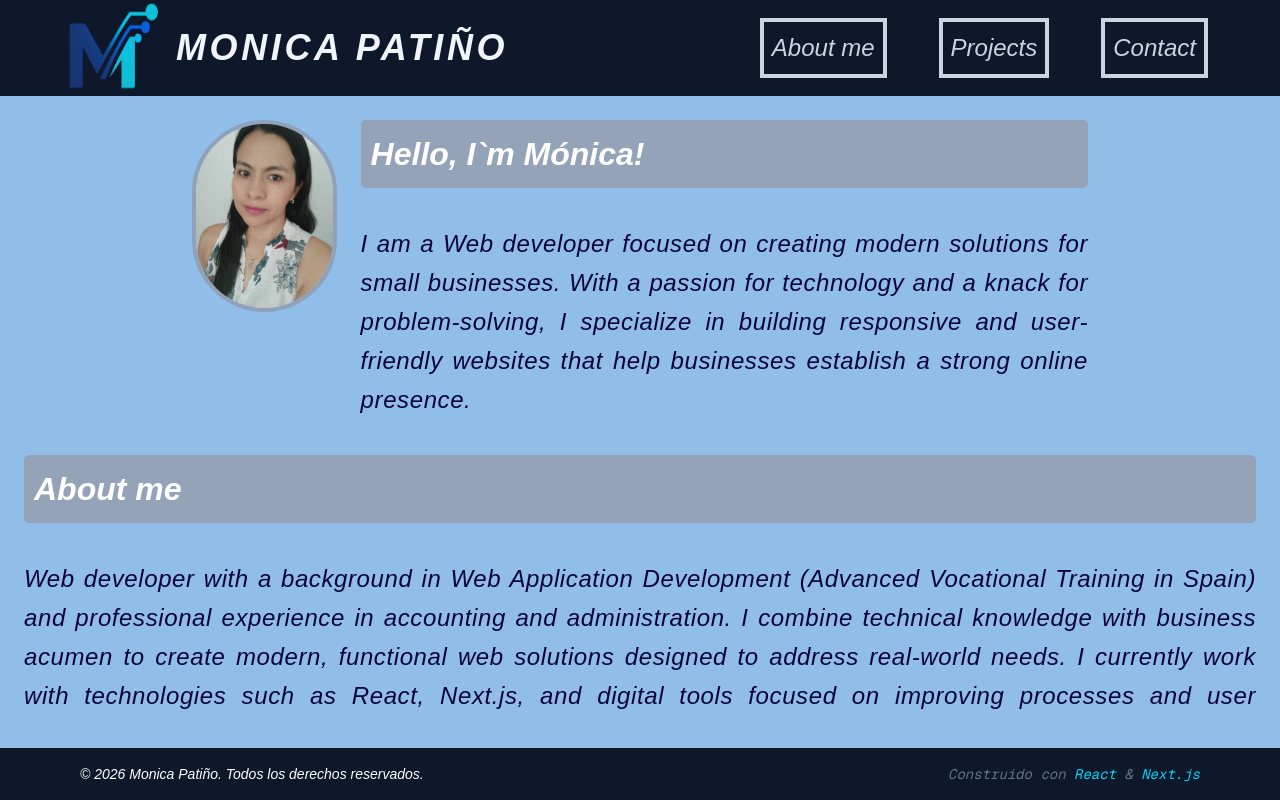
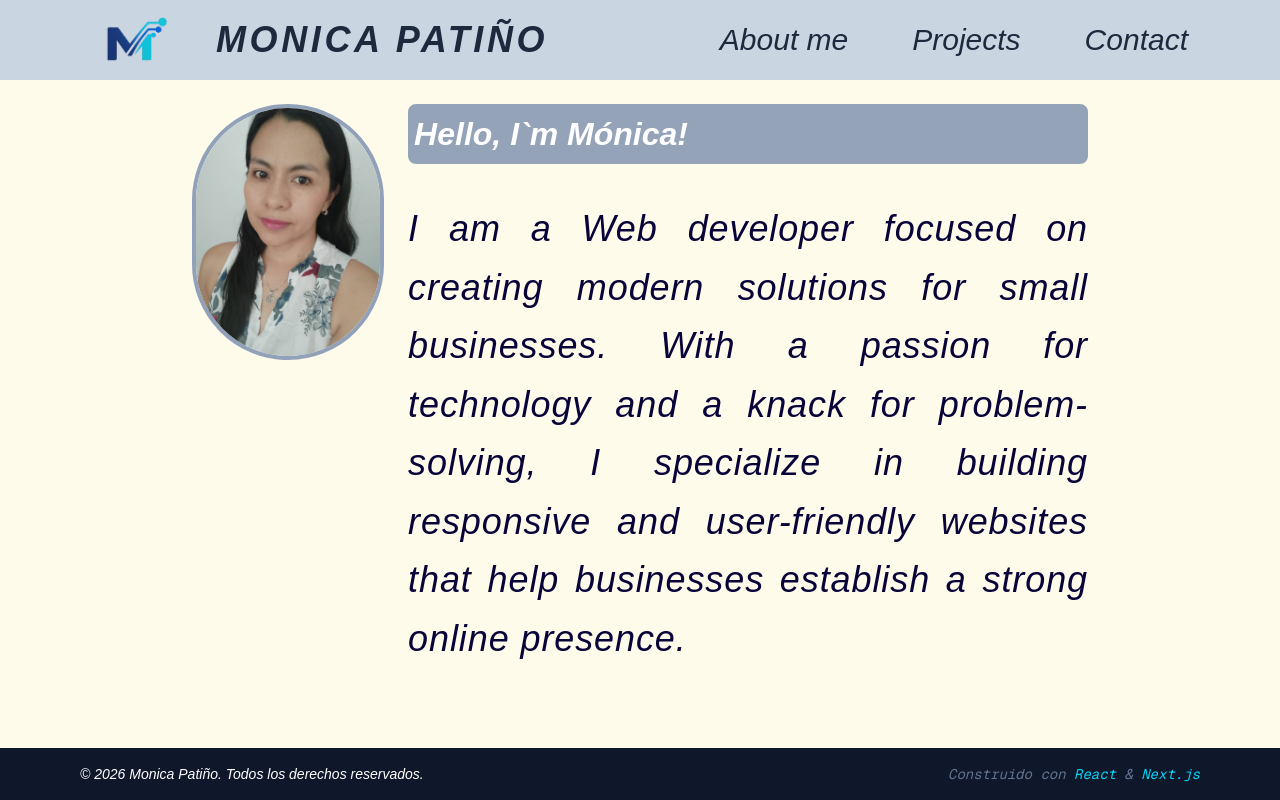
Before and after one commit to monik0908/portfolio-monica, a Next.js app: page / in a window 1280 px wide. Built offline with nearby package versions, Linux system fonts and the light colour scheme.

Commit message:
2junio cambio about me agrega imagen

```diff
--- a/app/globals.css
+++ b/app/globals.css
@@ -2,7 +2,7 @@
 
 /**colores principales en la web**/
 :root {
-  --background: #90bee9;
+  --background: rgb(248, 250, 252);
   --foreground: #080439;
 }
 
@@ -31,11 +31,12 @@ body {
 
 }
 h1 {
-  font-size: 32px;
+
   font-weight: bold;
   background-color: rgb(148, 163, 184);
   color: white;
-  padding: 10px;
-  border-radius: 5px;
+  padding: 6px;
+  border-radius: 8px;
+  font-size: 32px;
 
 }
--- a/app/page.tsx
+++ b/app/page.tsx
@@ -3,21 +3,21 @@ import Image from "next/image";
 export default function Home() {
   return (
 
-    <div className="grid grid-rows-[auto_1fr_auto] h-screen">
-      <header className="bg-slate-900 text-white p-1>">
+    <div className="grid grid-rows-[auto_1fr_auto] h-screen bg-amber-50">
+      <header className="bg-slate-300 text-slate-800 p-4">
         <div className="flex  justify-between items-center max-w-6xl mx-auto">
 
           {/*logo al lado izquierdo*/}
-          <div className="flex items-center gap-4" >
-            <Image src="/images/logo.png" alt="logo" width={90} height={60} className="w-24 h-24" />
-            <span className="font-bold text-4xl uppercase tracking-widest text-slate-100">Monica Patiño</span>
+          <div className="flex items-center gap-2" >
+            <Image src="/images/logo.png" alt="logo" width={120} height={120} className="object-contain w-36 h-12" />
+            <span className="font-bold text-4xl uppercase tracking-widest ">Monica Patiño</span>
           </div>
 
           {/*navegación al lado derecho*/}
-          <nav className="flex gap-9">
-            <a href="#about" className=" text-slate-300  hover:text-cyan-400 transition-colors border-4  m-2 p-2">About me</a>
-            <a href="#projects" className="text-slate-300  hover:text-cyan-400 transition-colors  border-4 m-2 p-2">Projects</a>
-            <a href="#contact" className="text-slate-300 hover:text-cyan-400 transition-colors border-4 m-2 p-2">Contact</a>
+          <nav className="flex items-center text-3xl gap-16 px-7 ">
+            <a href="#about" className="  hover:text-fuchsia-500 hover:text-4xl    transition-colors  py-1">About me</a>
+            <a href="#projects" className= " hover:text-fuchsia-500 hover:text-4xl transition-colors  py-1">Projects</a>
+            <a href="#contact" className="  hover:text-fuchsia-500 hover:text-4xl  transition-colors py-1">Contact</a>
           </nav>
         </div>
       </header>
@@ -28,24 +28,27 @@ export default function Home() {
             alt="fotomonica"
             width={100}
             height={100}
-          className="object-cover w-48 h-48 mx-auto mb-6 border-4 border-solid border-slate-400 rounded-full"
+            className="object-cover w-64 h-64 mx-auto mb-6 border-4 border-solid border-slate-400 rounded-full"
           />
-
           <div>
             <h1>Hello, I`m Mónica!</h1><br />
-        <p className="text-2xl tracking-wide leading-relaxed text-justify">I am a Web developer focused on creating modern solutions for small businesses. With a passion for technology and a knack for problem-solving, I specialize in building responsive and user-friendly websites that help businesses establish a strong online presence.</p><br />
+            <p className="text-2xl tracking-wide leading-relaxed text-4xl text-justify">I am a Web developer focused on creating modern solutions for small businesses. With a passion for technology and a knack for problem-solving, I specialize in building responsive and user-friendly websites that help businesses establish a strong online presence.</p><br />
 
           </div>
         </div>
+        <hr className="my-8 border-slate-400" />
+        <div id="about" className="flex flex-row gap-20 m-4 bg-amber-100">
+          <div>
           <h1>About me </h1><br />
-        <p className="text-2xl tracking-wide leading-relaxed text-justify">
+          <p className="text-2xl tracking-wide leading-relaxed text-4xl text-justify ">
             Web developer with a background in Web Application Development (Advanced Vocational Training in Spain) and professional experience in accounting and administration.
 
             I combine technical knowledge with business acumen to create modern, functional web solutions designed to address real-world needs. I currently work with technologies such as React, Next.js, and digital tools focused on improving processes and user experiences.
 
             I am particularly interested in developing web projects for small businesses, automation, and AI-powered solutions. I am passionate about learning and continuously improving my skills to create innovative and effective web applications.</p>
-        <br />
-
+          </div>
+          <Image src="/images/aboutme.jpg" alt="aboutme" width={640} height={480} className="object-contain w-auto h-auto mx-auto mb-6  " />
+        </div>
         <h1>Tecnologies</h1><br />
         <ul className="grid grid-cols-2 md:grid-cols-3 gap-4 justify-items-center">
           <li><Image src="/images/react.png" alt="React" width={60} height={60} /> React</li>
```
Also changed, not shown: public/images/aboutme.jpg (added). Lines whose indentation alone changed are shown as unchanged.
